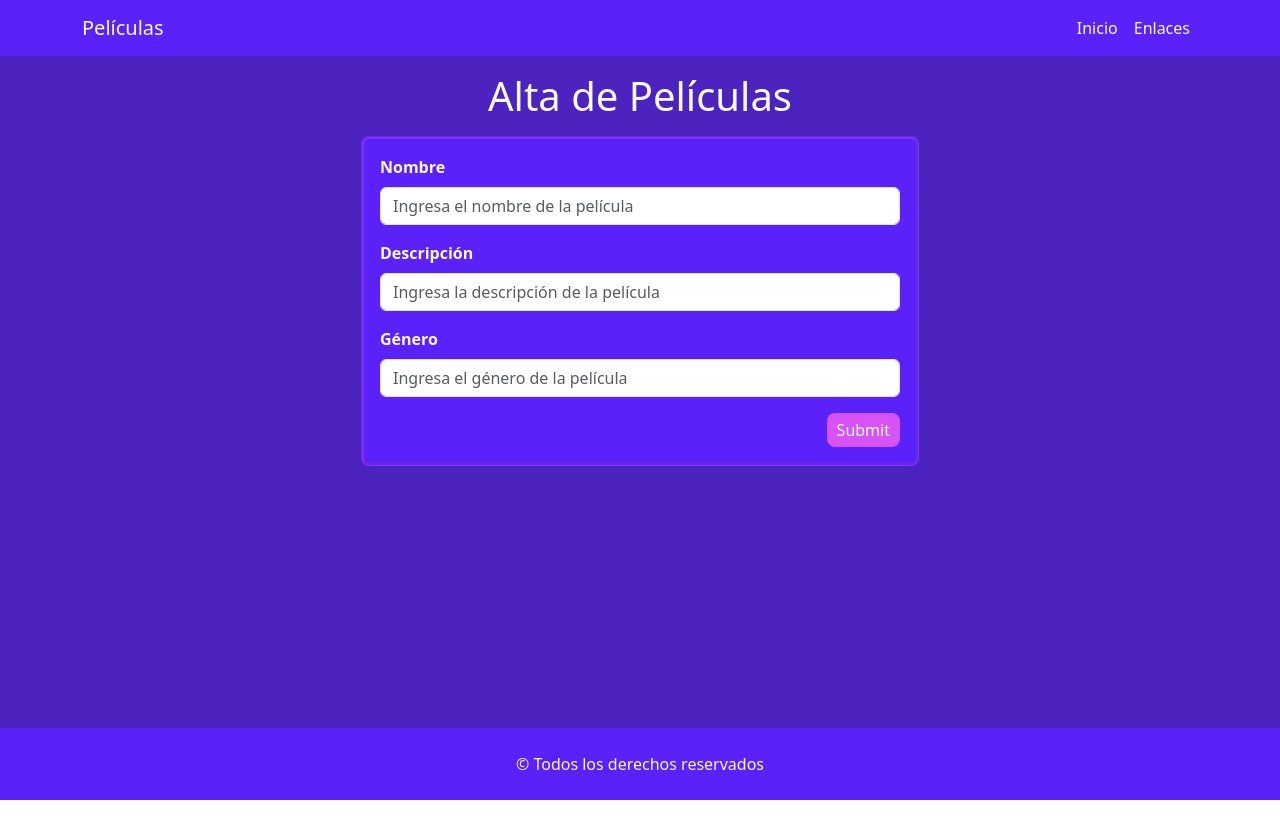
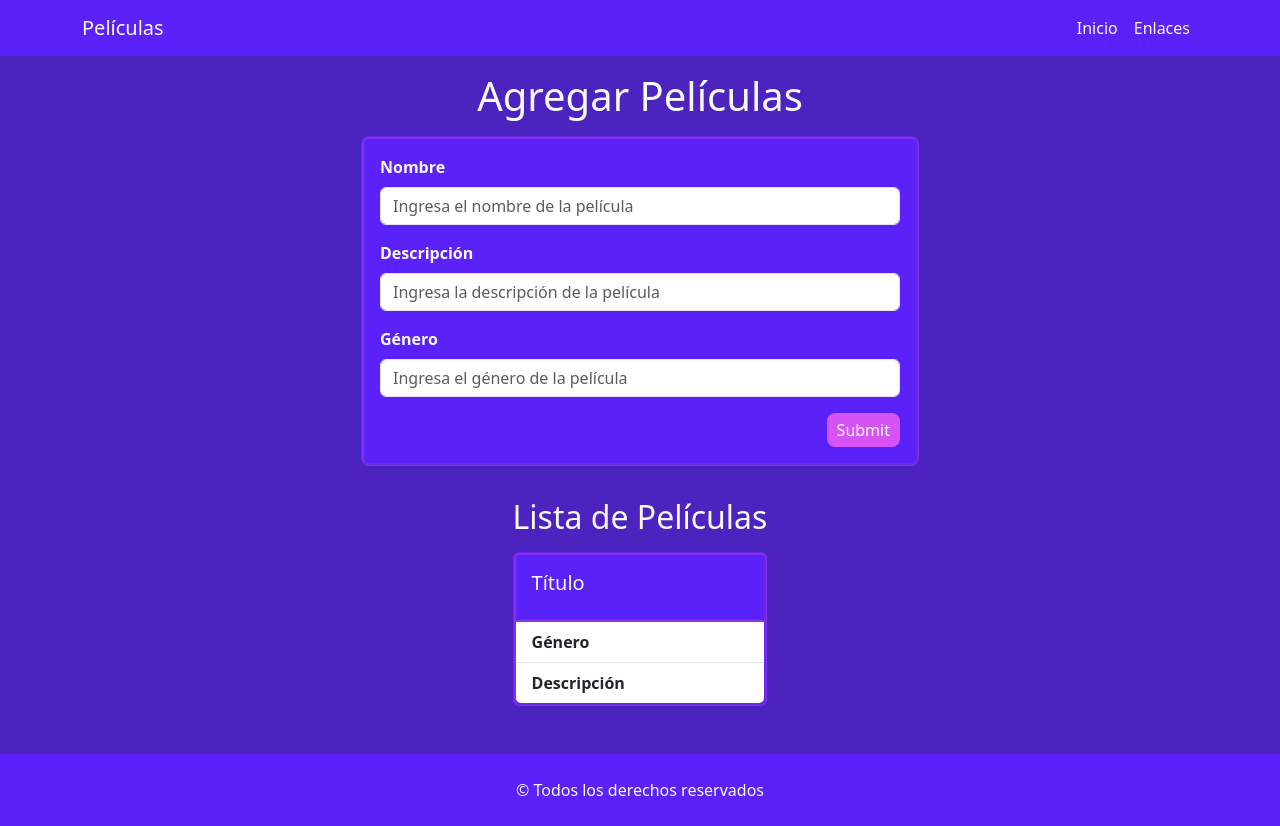
Before and after one commit to LuuRuiz17/tp6-ej10-React, a React (Vite) app: page / in a window 1280 px wide. Before the commit the page ends 800 px from the top, so only its background shows below. Built offline with nearby package versions, Linux system fonts and the light colour scheme.

Commit message:
Agregué una card, le di estilos y también modifiqué el botón hamburguesa

```diff
--- /dev/null
+++ b/components/CardPelicula.jsx
@@ -0,0 +1,17 @@
+import { Card , ListGroup } from 'react-bootstrap';
+
+function CardPelicula() {
+  return (
+    <Card className='card'>
+      <Card.Body>
+        <Card.Title className='text-light'>Título</Card.Title>
+      </Card.Body>
+      <ListGroup className="list-group-flush">
+        <ListGroup.Item className='fw-bold'>Género</ListGroup.Item>
+        <ListGroup.Item className='fw-bold'>Descripción</ListGroup.Item>
+      </ListGroup>
+    </Card>
+  );
+}
+
+export default CardPelicula;
--- a/components/ListaPeliculas.jsx
+++ b/components/ListaPeliculas.jsx
@@ -0,0 +1,15 @@
+import { ListGroup } from "react-bootstrap";
+import CardPelicula from "./CardPelicula";
+
+const ListaPeliculas = () => {
+    return (
+        <section className="mt-3 mb-5 lista-peliculas">
+            <h2 className="my-3 text-light text-center">Lista de Películas</h2>
+            <ListGroup>
+                <CardPelicula></CardPelicula>
+            </ListGroup>
+        </section>
+    );
+};
+
+export default ListaPeliculas;
--- a/src/App.jsx
+++ b/src/App.jsx
@@ -1,6 +1,7 @@
 import 'bootstrap/dist/css/bootstrap.min.css';
 import { Navbar , Nav , Container } from 'react-bootstrap';
 import FormPeliculas from '../components/FormPeliculas';
+import ListaPeliculas from '../components/ListaPeliculas';
 
 function App() {
 
@@ -10,7 +11,7 @@ function App() {
         <Navbar expand="lg" className="navbar">
           <Container>
             <Navbar.Brand className='text-light' href="#home">Películas</Navbar.Brand>
-            <Navbar.Toggle aria-controls="basic-navbar-nav" />
+            <Navbar.Toggle className='toggle' aria-controls="basic-navbar-nav" />
             <Navbar.Collapse id="basic-navbar-nav">
               <Nav className="ms-auto">
                 <Nav.Link className='text-light' href="#home">Inicio</Nav.Link>
@@ -21,8 +22,9 @@ function App() {
         </Navbar>
       </header>
       <main className='color-loop container'>
-        <h1 className='text-center text-light my-3'>Alta de Películas</h1>
+        <h1 className='text-center text-light my-3'>Agregar Películas</h1>
         <FormPeliculas></FormPeliculas>
+        <ListaPeliculas></ListaPeliculas>
       </main>
       <footer className='footer py-4 text-center text-light'>
         &copy; Todos los derechos reservados
--- a/src/index.css
+++ b/src/index.css
@@ -1,5 +1,5 @@
 #root{
-  background-color:  rgba(51, 4, 182, 0.873);
+  background-color:rgba(51, 4, 182, 0.873);
   min-height: 100vh;
   display: flex;
   flex-direction: column;
@@ -11,11 +11,19 @@ main{
 
 .navbar,
 .footer,
-.form{
+.form,
+.lista-peliculas .card{
   background-color: rgb(90,33,248);
 }
 
-.form{
+.navbar-toggler-icon {
+  /* Usé esto para cambiar el color de las líneas del botón de hamburguesas (cambia el blanco a negro, o viceversa) */
+  filter: invert(1);
+}
+
+
+.form,
+.lista-peliculas .card{
   border: 3px groove rgba(247, 95, 247, 0.243);
 }
 
```
Also changed, not shown: components/Card.jsx (deleted).
